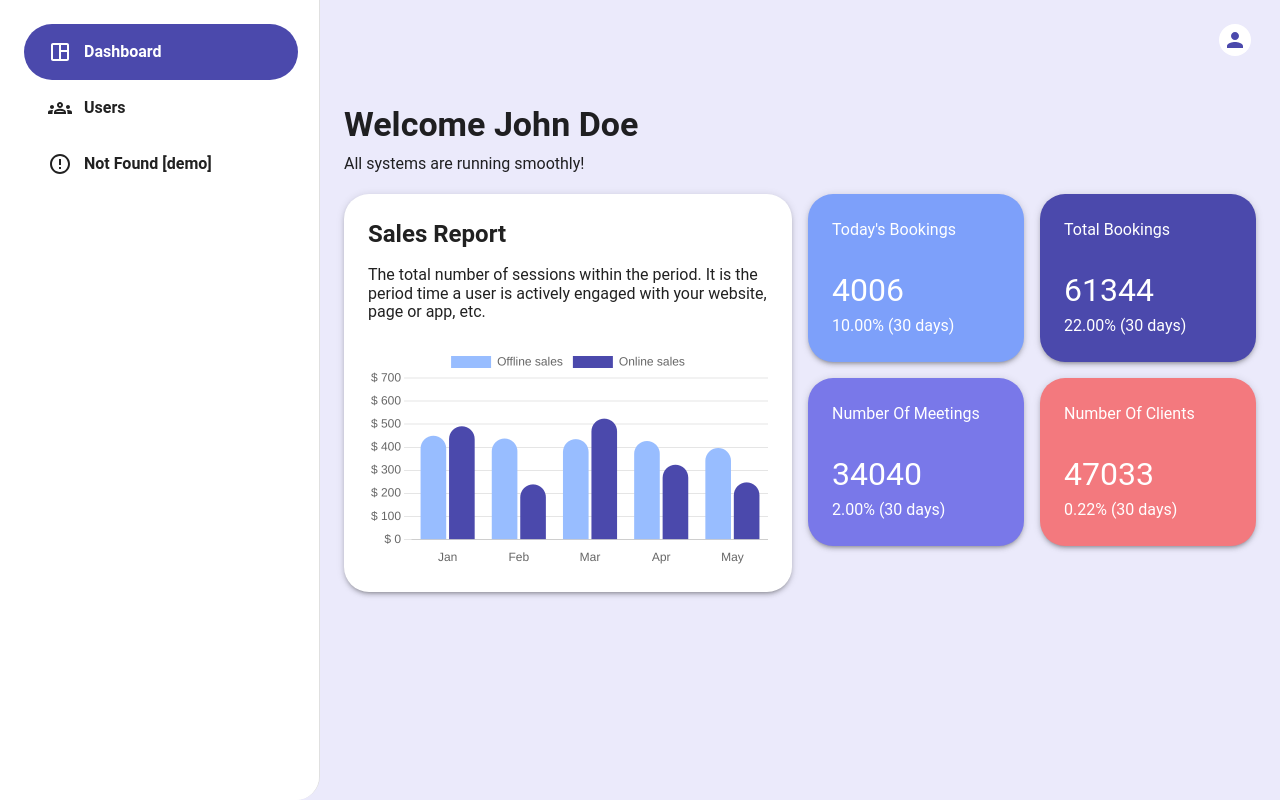
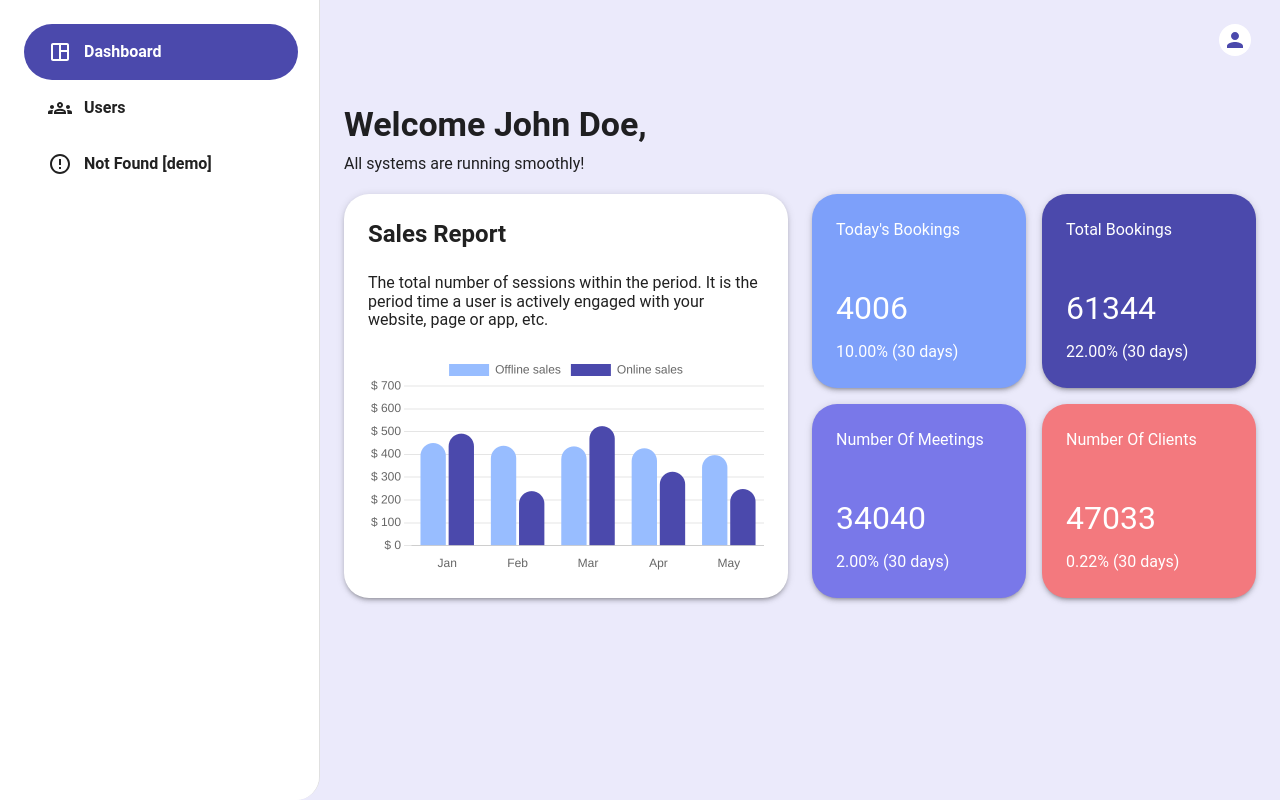
Before and after one commit to dAnastasiia/demo-react, a React (Create React App) app: page /dashboard in a window 1280 px wide. Built offline with nearby package versions, Linux system fonts and the light colour scheme.

Commit message:
update dashboard view

```diff
--- a/src/app/components/dashboard/stats/index.tsx
+++ b/src/app/components/dashboard/stats/index.tsx
@@ -1,12 +1,27 @@
-import { Grid } from "@mui/material";
+import { Box, useTheme } from "@mui/material";
 
 import { COLORS } from "@/utils/constants";
 
 import Card from "./model/Card";
 
 export default function Stats() {
+  const { breakpoints } = useTheme();
+
   return (
-    <Grid container>
+    <Box
+      height={1}
+      sx={{
+        display: "grid",
+        gridTemplateColumns: "repeat(1, 1fr)",
+        gridTemplateRows: "repeat(1, 1fr)",
+        gap: 2,
+
+        [breakpoints.up("md")]: {
+          gridTemplateColumns: "repeat(2, 1fr)",
+          gridTemplateRows: "repeat(2, 1fr)",
+        },
+      }}
+    >
       <Card
         title="Today's bookings"
         value={4006}
@@ -34,6 +49,6 @@ export default function Stats() {
         note="0.22% (30 days)"
         color={COLORS.coral}
       />
-    </Grid>
+    </Box>
   );
 }
--- a/src/app/components/dashboard/stats/model/Card.tsx
+++ b/src/app/components/dashboard/stats/model/Card.tsx
@@ -1,4 +1,4 @@
-import { Grid } from "@mui/material";
+import { Stack } from "@mui/material";
 
 import ContentWrapper from "@/ui-kit/ContentWrapper";
 
@@ -13,21 +13,16 @@ interface CardProps {
 
 export default function Card({ title, value, note, color }: CardProps) {
   return (
-    <Grid item xs={12} md={6}>
-      <ContentWrapper sx={{ backgroundColor: color }}>
-        <StyledTypography
-          sx={{
-            mb: 3,
-            textTransform: "capitalize",
-          }}
-        >
-          {title}
-        </StyledTypography>
+    <ContentWrapper sx={{ backgroundColor: color }}>
+      <StyledTypography sx={{ textTransform: "capitalize" }}>
+        {title}
+      </StyledTypography>
 
+      <Stack spacing={1}>
         <StyledTypography sx={{ fontSize: 32 }}>{value}</StyledTypography>
 
         <StyledTypography>{note}</StyledTypography>
-      </ContentWrapper>
-    </Grid>
+      </Stack>
+    </ContentWrapper>
   );
 }
--- a/src/app/pages/DashboardPage/index.tsx
+++ b/src/app/pages/DashboardPage/index.tsx
@@ -7,7 +7,7 @@ export default function DashboardPage() {
   return (
     <>
       <Stack spacing={0.5} mb={2}>
-        <PageTitle text="Welcome John Doe" />
+        <PageTitle text="Welcome John Doe," />
 
         <Typography component="h2" variant="subtitle1">
           All systems are running smoothly!
@@ -15,11 +15,11 @@ export default function DashboardPage() {
       </Stack>
 
       <Grid container>
-        <Grid item xs={12} md={6}>
+        <Grid item xs={12} lg={6}>
           <Sales />
         </Grid>
 
-        <Grid item xs={12} md={6}>
+        <Grid item xs={12} lg={6}>
           <Stats />
         </Grid>
       </Grid>
--- a/src/app/providers/ThemeProvider/theme.ts
+++ b/src/app/providers/ThemeProvider/theme.ts
@@ -18,8 +18,8 @@ export const defaultTheme = createTheme({
   },
 
   components: {
-    MuiStack: { defaultProps: { spacing: 2 } },
-    MuiGrid: { defaultProps: { spacing: 2 } },
+    MuiStack: { defaultProps: { spacing: 3 } },
+    MuiGrid: { defaultProps: { spacing: 3 } },
     MuiButton: {
       defaultProps: {
         variant: "contained",
```
